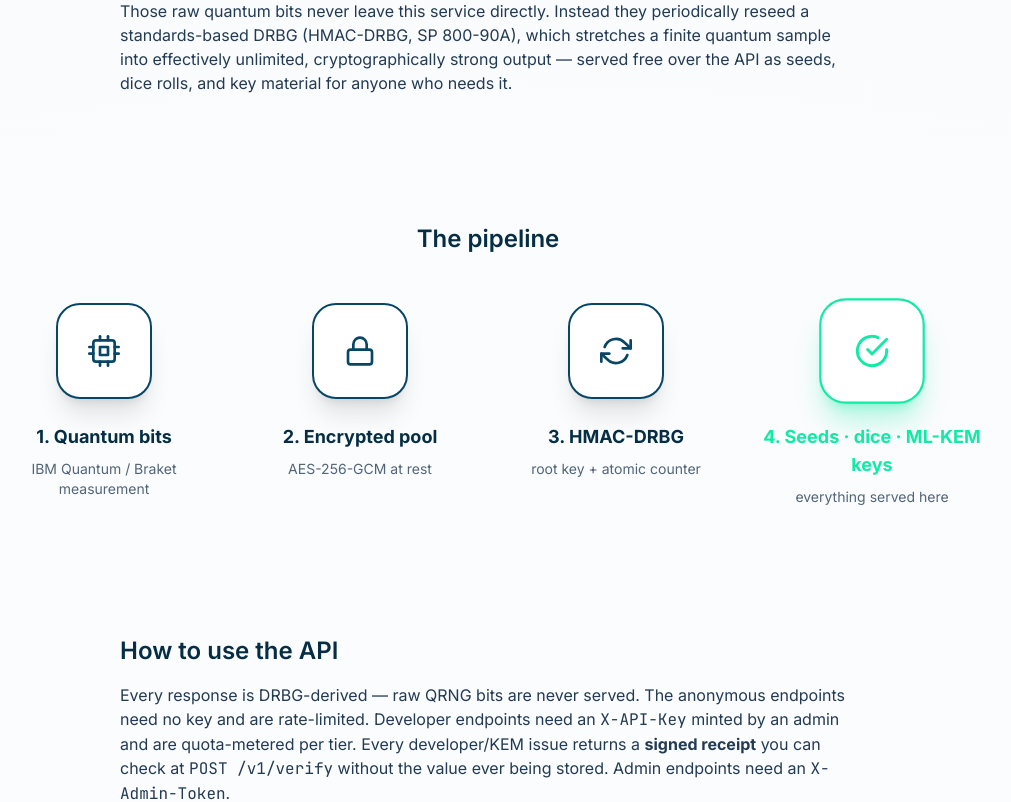
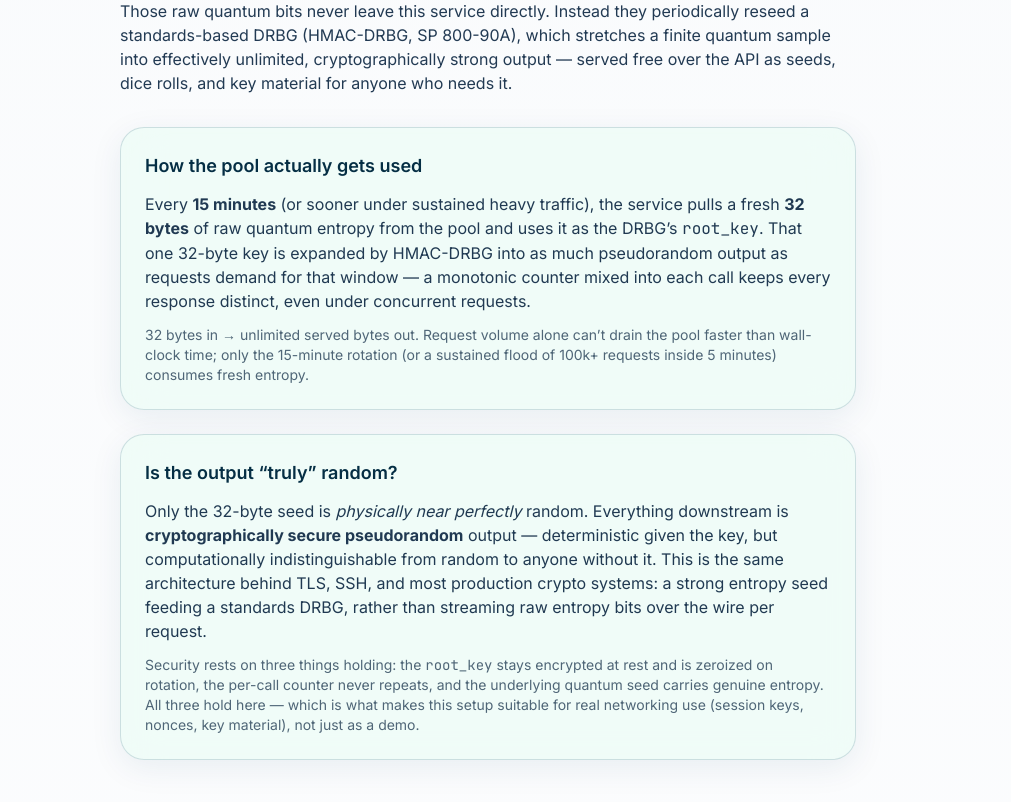
Before and after one commit to PeterJasSK/Quantum-research, a Next.js app in the folder qrng-eaas/web/: page / in a window 1280 px wide. Shown: the part 1140-1942 px from the top of the page, without its empty margins (152-1163 px from the left). Built offline with nearby package versions, Linux system fonts and the light colour scheme; no server answers.

Commit message:
fe change explaining

```diff
--- a/qrng-eaas/web/components/sections/WhatIsQrng.tsx
+++ b/qrng-eaas/web/components/sections/WhatIsQrng.tsx
@@ -10,13 +10,58 @@ export default function WhatIsQrng() {
         hardware (IBM Quantum / Amazon Braket) — to produce bits that are
         unbiased by construction, not merely hard to predict.
       </p>
-      <p className="text-sm text-text/90 sm:text-base">
+      <p className="mb-8 text-sm text-text/90 sm:text-base">
         Those raw quantum bits never leave this service directly. Instead they
         periodically reseed a standards-based DRBG (HMAC-DRBG, SP 800-90A),
         which stretches a finite quantum sample into effectively unlimited,
         cryptographically strong output — served free over the API as seeds,
         dice rolls, and key material for anyone who needs it.
       </p>
+
+      <div className="panel p-4 sm:p-6">
+        <h3 className="mb-3 text-lg font-semibold text-heading">
+          How the pool actually gets used
+        </h3>
+        <p className="mb-3 text-sm text-text/90 sm:text-base">
+          Every <strong>15 minutes</strong> (or sooner under sustained heavy
+          traffic), the service pulls a fresh{" "}
+          <strong>32 bytes</strong> of raw quantum entropy from the pool and
+          uses it as the DRBG&rsquo;s <code>root_key</code>. That one 32-byte
+          key is expanded by HMAC-DRBG into as much pseudorandom output as
+          requests demand for that window — a monotonic counter mixed into
+          each call keeps every response distinct, even under concurrent
+          requests.
+        </p>
+        <p className="text-sm text-text/70">
+          32 bytes in → unlimited served bytes out. Request volume alone
+          can&rsquo;t drain the pool faster than wall-clock time; only the
+          15-minute rotation (or a sustained flood of 100k+ requests inside 5
+          minutes) consumes fresh entropy.
+        </p>
+      </div>
+
+      <div className="panel mt-6 p-4 sm:p-6">
+        <h3 className="mb-3 text-lg font-semibold text-heading">
+          Is the output &ldquo;truly&rdquo; random?
+        </h3>
+        <p className="mb-3 text-sm text-text/90 sm:text-base">
+          Only the 32-byte seed is <em>physically near perfectly </em> random. Everything
+          downstream is <strong>cryptographically secure pseudorandom</strong>{" "}
+          output — deterministic given the key, but computationally
+          indistinguishable from random to anyone without it. This is the
+          same architecture behind TLS, SSH, and most production crypto
+          systems: a strong entropy seed feeding a standards DRBG, rather than
+          streaming raw entropy bits over the wire per request.
+        </p>
+        <p className="text-sm text-text/70">
+          Security rests on three things holding: the <code>root_key</code>{" "}
+          stays encrypted at rest and is zeroized on rotation, the per-call
+          counter never repeats, and the underlying quantum seed carries
+          genuine entropy. All three hold here — which is what makes this
+          setup suitable for real networking use (session keys, nonces, key
+          material), not just as a demo.
+        </p>
+      </div>
     </section>
   );
 }
```
